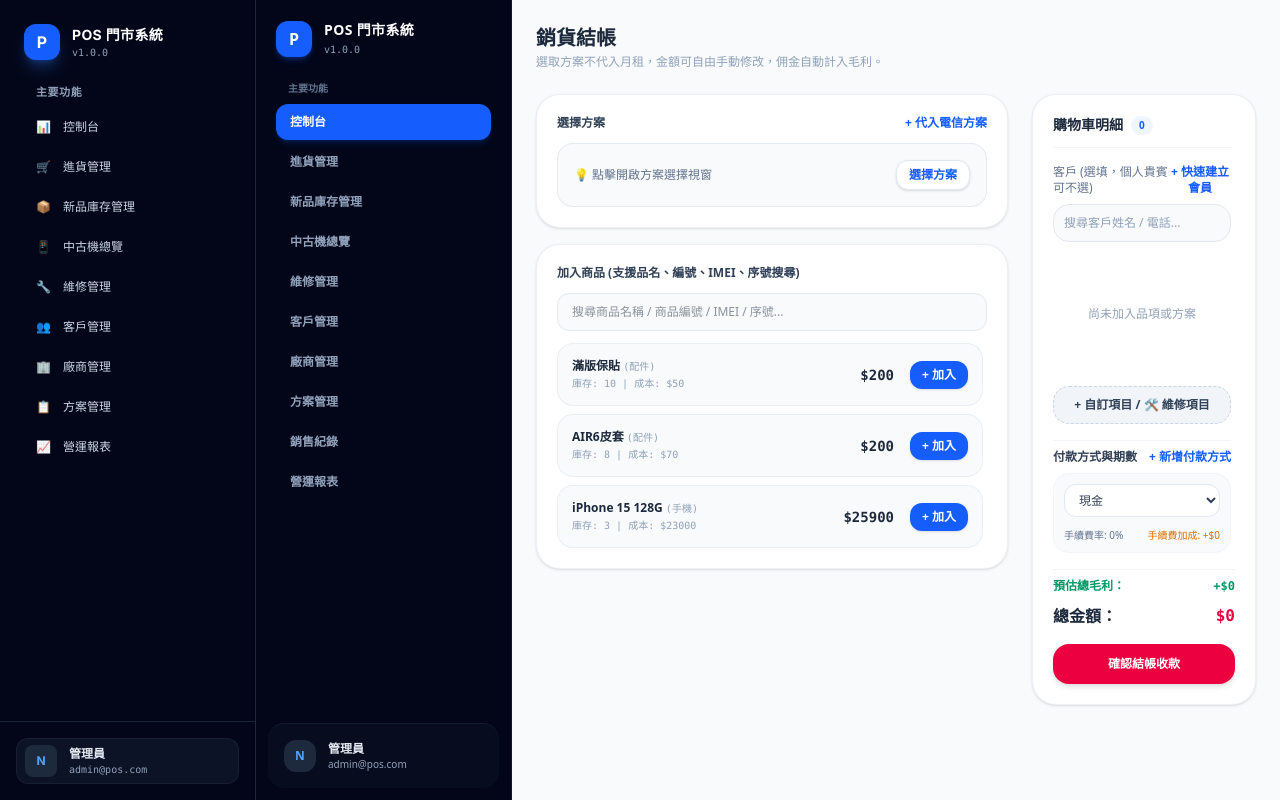
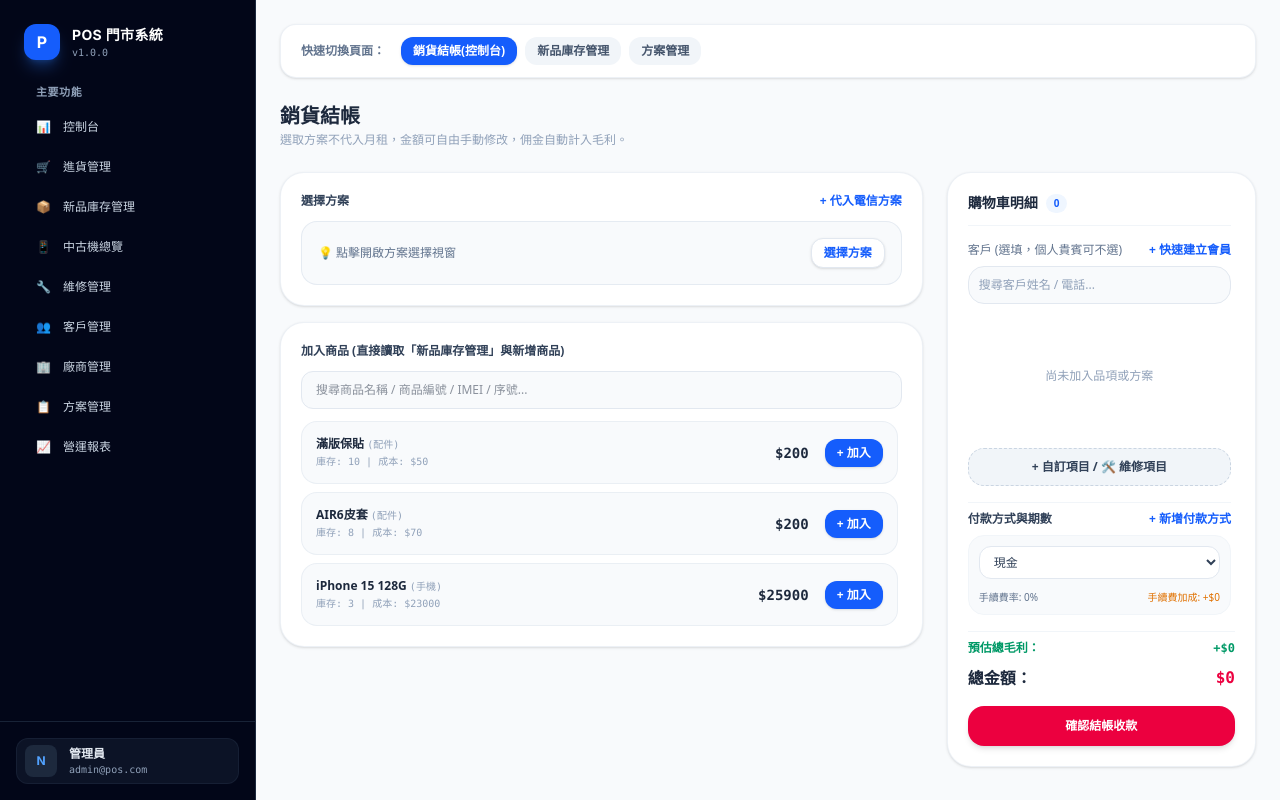
Before and after one commit to kobe80327kai/my-pos-system, a Next.js app: page / in a window 1280 px wide. Built offline with nearby package versions, Linux system fonts and the light colour scheme.

Commit message:
Update page.tsx

```diff
--- a/app/page.tsx
+++ b/app/page.tsx
@@ -182,100 +182,34 @@ export default function POSSystem() {
     alert('結帳成功！');
   };
 
-  const toggleExpandRecord = (id: string) => {
-    setExpandedRecordIds(prev => prev.includes(id) ? prev.filter(i => i !== id) : [...prev, id]);
-  };
-
-  const handleDateFilterPreset = (mode: string) => {
-    setDateFilterMode(mode);
-    const today = new Date();
-    const formatDate = (d: Date) => d.toISOString().slice(0, 10);
-    if (mode === 'today') {
-      setDateStart(formatDate(today));
-      setDateEnd(formatDate(today));
-    } else if (mode === 'week') {
-      const firstDay = new Date(today.setDate(today.getDate() - today.getDay()));
-      setDateStart(formatDate(firstDay));
-      setDateEnd(formatDate(new Date()));
-    } else if (mode === 'month') {
-      const firstDay = new Date(today.getFullYear(), today.getMonth(), 1);
-      setDateStart(formatDate(firstDay));
-      setDateEnd(formatDate(new Date()));
-    } else {
-      setDateStart('');
-      setDateEnd('');
-    }
-  };
-
   const filteredProducts = products.filter(p => p.name.toLowerCase().includes(productSearch.toLowerCase()));
   const filteredPlans = plans.filter(pl => pl.name.toLowerCase().includes(planSearch.toLowerCase()) || pl.telecom.includes(planSearch));
 
-  const filteredRecords = salesRecords.filter(r => {
-    const matchSearch = r.orderNo.toLowerCase().includes(recordSearch.toLowerCase()) ||
-                          r.customerName.toLowerCase().includes(recordSearch.toLowerCase()) ||
-                          r.salesperson.toLowerCase().includes(recordSearch.toLowerCase()) ||
-                          r.items.some(it => it.name.toLowerCase().includes(recordSearch.toLowerCase()));
-    const matchSalesperson = filterSalesperson === '全部門市人員' || r.salesperson === filterSalesperson;
-    return matchSearch && matchSalesperson;
-  });
-
   return (
     <div className="flex h-screen bg-slate-950 text-slate-100 font-sans overflow-hidden">
-      {/* 左側 9 大功能選單 */}
-      <div className="w-64 bg-slate-950 flex flex-col justify-between border-r border-slate-800/60 shrink-0">
-        <div className="p-5 space-y-6">
-          <div className="flex items-center gap-3">
-            <div className="w-9 h-9 bg-blue-600 rounded-xl flex items-center justify-center font-bold text-white shadow-md shadow-blue-600/30">
-              P
-            </div>
-            <div>
-              <h2 className="text-sm font-bold text-white tracking-wide">POS 門市系統</h2>
-              <p className="text-[10px] text-slate-400 font-mono mt-0.5">v1.0.0</p>
-            </div>
-          </div>
+      {/* 頂部切換頁籤（因為佈局已在 layout.tsx 帶有側邊欄，此處僅保留內容與切換邏輯） */}
+      <div className="flex-1 bg-slate-50 text-slate-800 overflow-y-auto p-6">
 
-          <div className="space-y-1">
-            <p className="text-[10px] text-slate-500 font-bold uppercase px-3 pb-1">主要功能</p>
+        {/* 快速切換頂部列（方便在單頁直接切換各模組測試） */}
+        <div className="mb-6 flex items-center gap-2 bg-white p-3 rounded-2xl shadow-sm border border-slate-200/60">
+          <span className="text-xs font-bold text-slate-500 px-2">快速切換頁面：</span>
           {[
-              { id: 'pos', name: '控制台' },
-              { id: 'purchasing', name: '進貨管理' },
+            { id: 'pos', name: '銷貨結帳(控制台)' },
             { id: 'inventory', name: '新品庫存管理' },
-              { id: 'used', name: '中古機總覽' },
-              { id: 'repair', name: '維修管理' },
-              { id: 'customers', name: '客戶管理' },
-              { id: 'vendors', name: '廠商管理' },
             { id: 'plans', name: '方案管理' },
-              { id: 'records', name: '銷售紀錄' },
-              { id: 'reports', name: '營運報表' },
-            ].map((tab) => (
+          ].map(tab => (
             <button
               key={tab.id}
               onClick={() => setActiveTab(tab.id)}
-                className={`w-full flex items-center gap-3 px-3.5 py-2.5 rounded-xl text-xs font-bold transition ${
-                  activeTab === tab.id
-                    ? 'bg-blue-600 text-white shadow-md shadow-blue-600/20'
-                    : 'text-slate-400 hover:bg-slate-900 hover:text-slate-200'
+              className={`px-3 py-1.5 rounded-xl text-xs font-bold transition ${
+                activeTab === tab.id ? 'bg-blue-600 text-white shadow-sm' : 'bg-slate-100 text-slate-600 hover:bg-slate-200'
               }`}
             >
-                <span>{tab.name}</span>
+              {tab.name}
             </button>
           ))}
         </div>
-        </div>
 
-        <div className="p-4 bg-slate-900/40 border-t border-slate-800/60 m-3 rounded-2xl flex items-center gap-3">
-          <div className="w-8 h-8 rounded-xl bg-slate-800 flex items-center justify-center font-bold text-xs text-blue-400">
-            N
-          </div>
-          <div className="overflow-hidden">
-            <p className="text-xs font-bold text-slate-200 truncate">管理員</p>
-            <p className="text-[10px] text-slate-400 truncate">admin@pos.com</p>
-          </div>
-        </div>
-      </div>
-
-      {/* 右側主要內容區 */}
-      <div className="flex-1 bg-slate-50 text-slate-800 overflow-y-auto p-6">
         {activeTab === 'pos' && (
           <div className="space-y-6">
             <div className="flex justify-between items-center">
@@ -315,7 +249,7 @@ export default function POSSystem() {
                 {/* 加入商品區 */}
                 <div className="bg-white rounded-3xl p-5 shadow-sm border border-slate-200/60 space-y-3">
                   <div className="flex justify-between items-center">
-                    <span className="text-xs font-bold text-slate-700">加入商品 (支援品名、編號、IMEI、序號搜尋)</span>
+                    <span className="text-xs font-bold text-slate-700">加入商品 (直接讀取「新品庫存管理」與新增商品)</span>
                   </div>
                   <input
                     type="text"
@@ -523,7 +457,6 @@ export default function POSSystem() {
                   <option value="中華電信">中華電信</option>
                   <option value="台灣大哥大">台灣大哥大</option>
                   <option value="遠傳電信">遠傳電信</option>
-                  <option value="亞太/台灣之星">亞太/台灣之星</option>
                 </select>
                 <input
                   type="number"
@@ -641,33 +574,6 @@ export default function POSSystem() {
                   ))}
                 </div>
               </div>
-            </div>
-          </div>
-        )}
-
-        {/* 其他分頁防呆 fallback */}
-        {activeTab !== 'pos' && activeTab !== 'plans' && activeTab !== 'inventory' && (
-          <div className="space-y-4">
-            <div>
-              <h1 className="text-xl font-bold text-slate-800">
-                {activeTab === 'purchasing' && '進貨管理'}
-                {activeTab === 'used' && '中古機總覽'}
-                {activeTab === 'repair' && '維修管理'}
-                {activeTab === 'customers' && '客戶管理'}
-                {activeTab === 'vendors' && '廠商管理'}
-                {activeTab === 'records' && '銷售紀錄'}
-                {activeTab === 'reports' && '營運報表'}
-              </h1>
-              <p className="text-xs text-slate-400 mt-0.5">此模組運作正常，您可以隨時切換回控制台或方案/庫存管理。</p>
-            </div>
-            <div className="bg-white rounded-3xl p-12 shadow-sm border border-slate-200/60 text-center space-y-3">
-              <div className="w-12 h-12 bg-blue-50 text-blue-600 rounded-2xl flex items-center justify-center mx-auto font-bold text-lg">
-                ✓
-              </div>
-              <h3 className="text-sm font-bold text-slate-800">模組已載入</h3>
-              <p className="text-xs text-slate-500 max-w-sm mx-auto">
-                頁面架構與資料同步已完成，您可以點擊左側「控制台」回到銷貨結帳畫面。
-              </p>
             </div>
           </div>
         )}
@@ -808,6 +714,7 @@ export default function POSSystem() {
             </div>
           </div>
         )}
+
       </div>
     </div>
   );
```
Lines whose indentation alone changed are shown as unchanged.
